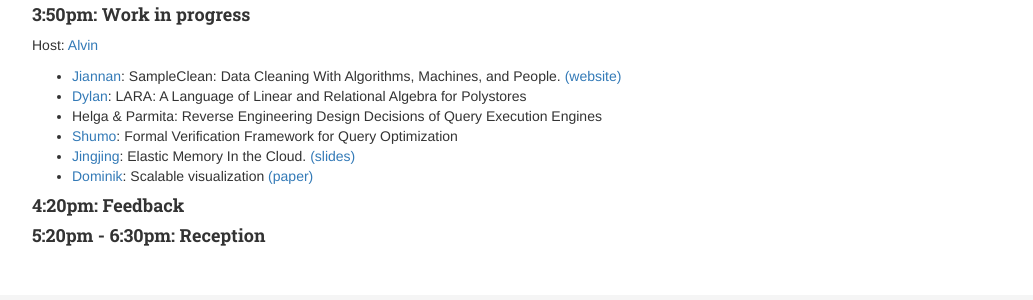
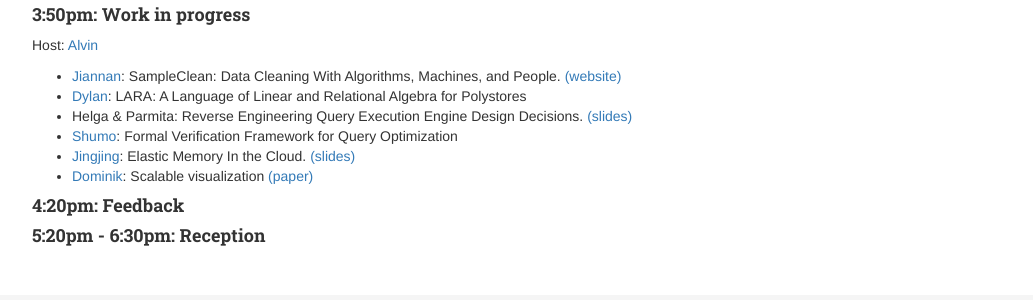
Before and after one commit to uwdb/website, a Jekyll site: the page built from events/database_day/2015/database_day_2015.markdown, in a window 1280 px wide. Shown: the part 1132-1432 px from the top of the page, without its empty margins (123-1156 px from the left). Built offline with Jekyll 4.4.1, drawn with Linux system fonts in a browser that asks for light colours; nearby versions of some CDN libraries; Markdown is read by kramdown in place of the engine named in the settings.

Commit message:
Slides from Helga and Parmita

```diff
--- a/events/database_day/2015/database_day_2015.markdown
+++ b/events/database_day/2015/database_day_2015.markdown
@@ -65,7 +65,7 @@ Host: [Alvin](http://homes.cs.washington.edu/~akcheung/)
 
 - [Jiannan](http://www.cs.berkeley.edu/~jnwang/): SampleClean: Data Cleaning With Algorithms, Machines, and People. [(website)](http://sampleclean.org/)
 - [Dylan](https://www.linkedin.com/in/dylanhutchison): LARA: A Language of Linear and Relational Algebra for Polystores
-- Helga & Parmita: Reverse Engineering Design Decisions of Query Execution Engines
+- Helga & Parmita: Reverse Engineering Query Execution Engine Design Decisions. [(slides)](slides/helga_parmita_dbday.pdf)
 - [Shumo](http://shumochu.com/): Formal Verification Framework for Query Optimization
 - [Jingjing](https://homes.cs.washington.edu/~jwang/): Elastic Memory In the Cloud. [(slides)](slides/elasticMem.pdf)
 - [Dominik](https://homes.cs.washington.edu/~domoritz): Scalable visualization [(paper)](http://www.interactive-analysis.org/papers/2015/moritz.pdf)
```
Also changed, not shown: 1 other file.
